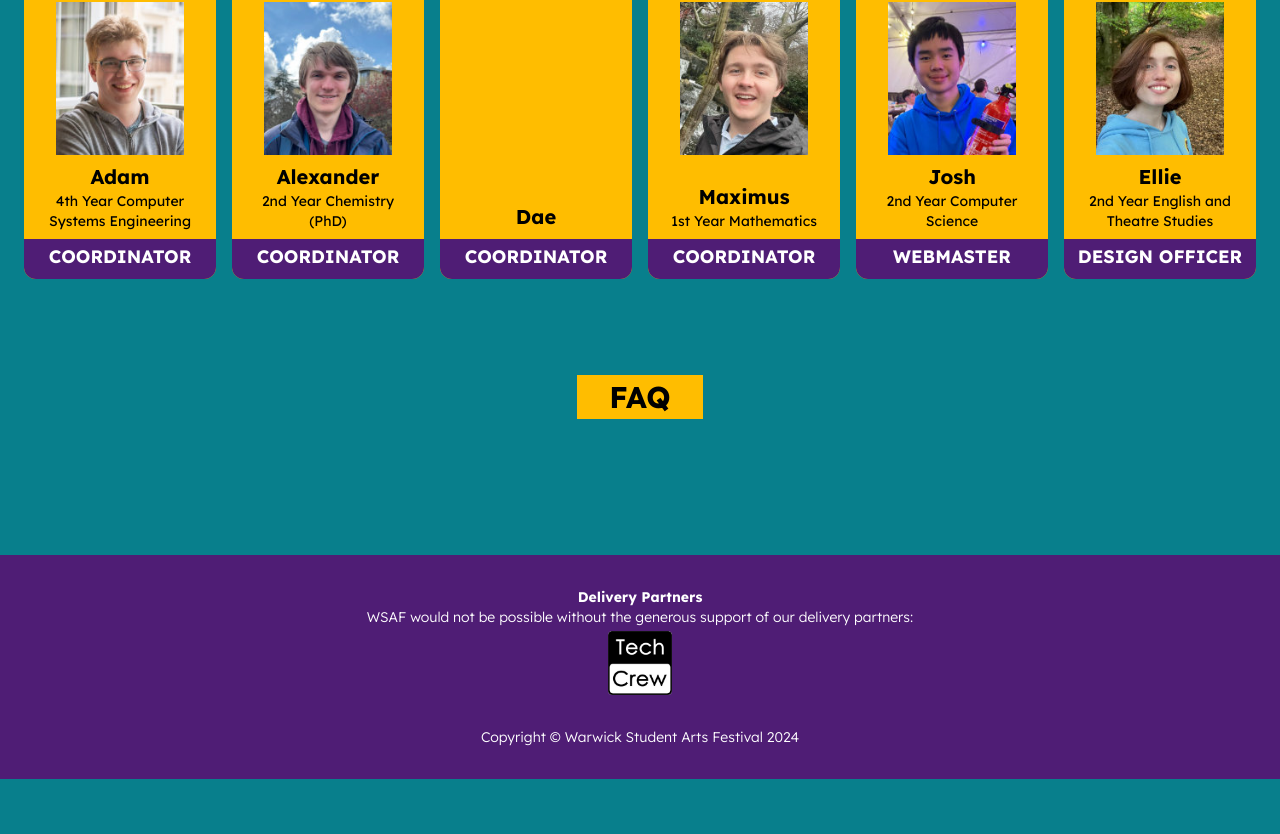
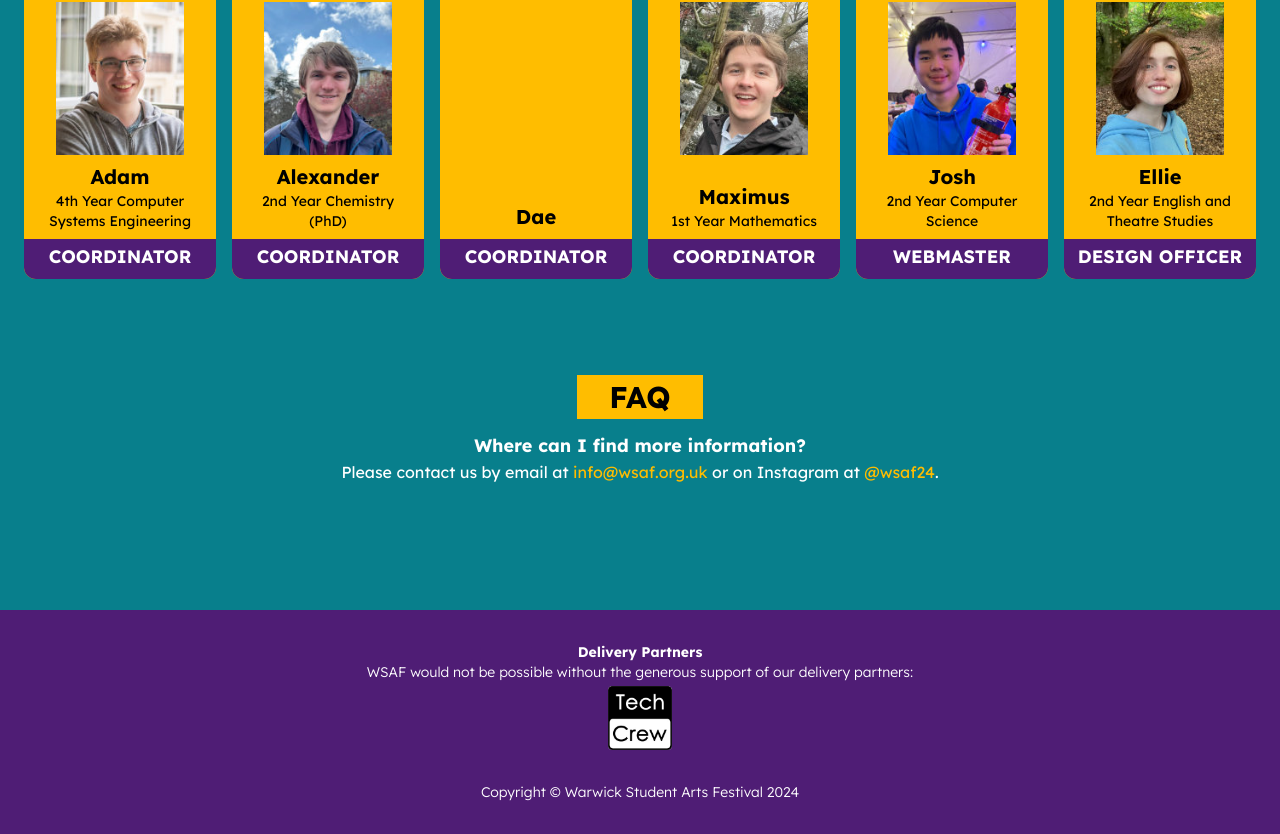
Before and after one commit to WarwickStudentArtsFestival/WSAF24-Website, a Next.js app: page / in a window 1280 px wide. Shown: the part 1537-2371 px from the top of the page. Before the commit the page ends 2316 px from the top, so only its background shows below. Built offline with nearby package versions, Linux system fonts and the light colour scheme.

Commit message:
:sparkles: Add FAQ

```diff
--- a/src/app/faq.tsx
+++ b/src/app/faq.tsx
@@ -2,6 +2,31 @@ export default function Faq() {
   return (
     <section className="mb-32">
       <h2>FAQ</h2>
+
+      <div className="mx-8 leading-tight">
+        <p className="mt-2 font-bold text-lg leading-tight mb-1">
+          Where can I find more information?
+        </p>
+        <p>
+          Please contact us by email at{' '}
+          <a
+            href="mailto:info@wsaf.org.uk"
+            target="_blank"
+            className="text-accent"
+          >
+            info@wsaf.org.uk
+          </a>{' '}
+          or on Instagram at{' '}
+          <a
+            href="https://www.instagram.com/wsaf24/"
+            target="_blank"
+            className="text-accent"
+          >
+            @wsaf24
+          </a>
+          .
+        </p>
+      </div>
     </section>
   );
 }
--- a/src/app/who-involved.tsx
+++ b/src/app/who-involved.tsx
@@ -50,7 +50,11 @@ export default function KeyDates() {
       <p className="mt-2 mb-1 mx-4">
         This year&apos;s WSAF is being organised by the following volunteers. If
         you think you could add something to the team, contact us at{' '}
-        <a href="mailto:info@wsaf.org.uk" className="text-accent">
+        <a
+          href="mailto:info@wsaf.org.uk"
+          target="_blank"
+          className="text-accent"
+        >
           info@wsaf.org.uk
         </a>
         .
```
